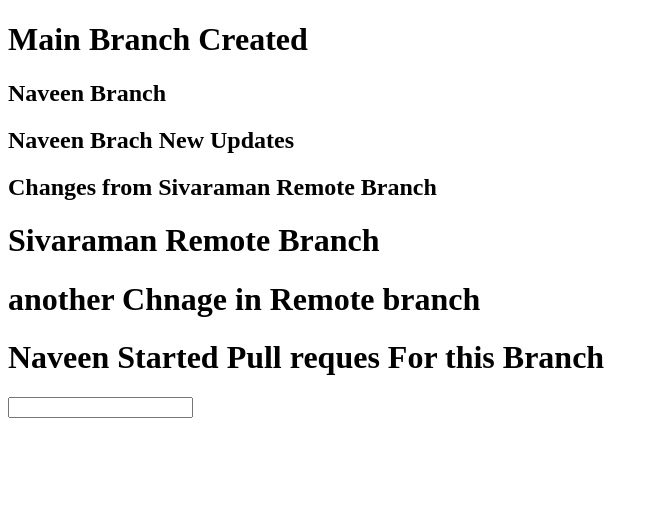
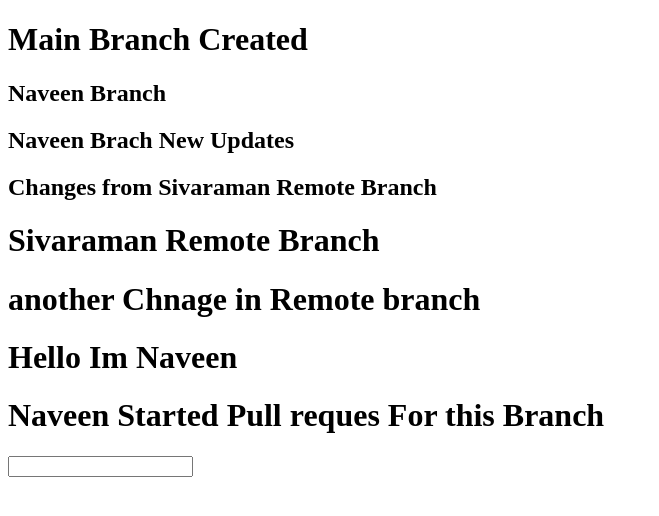
Before and after one commit to Naveen-11-11/GIT-Test, a plain HTML site: page index.html in a window 1280 px wide. Shown: the whole page, without its empty margins (0-659 px from the left). Drawn offline with Linux system fonts and the light colour scheme.

Commit message:
Merge Checking

```diff
--- a/index.html
+++ b/index.html
@@ -12,6 +12,7 @@
     <h2>Changes from Sivaraman Remote Branch </h2>
     <h1>Sivaraman Remote Branch</h1>
     <h1>another Chnage in Remote branch</h1>
+    <H1>Hello Im Naveen</H1>
     <h1>Naveen Started Pull reques For this Branch </h1>
     <input type="text"/>
 </body>
```
